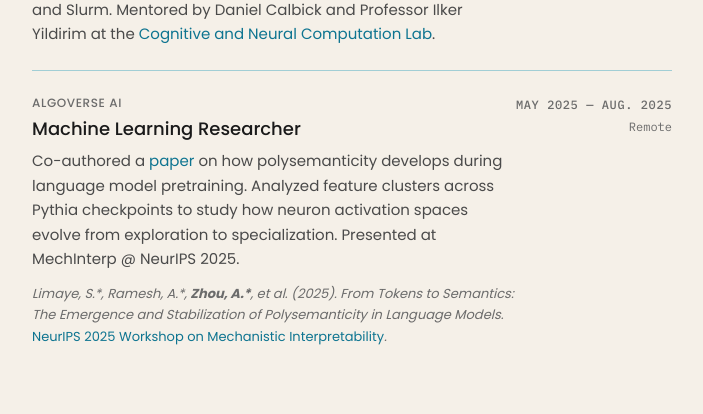
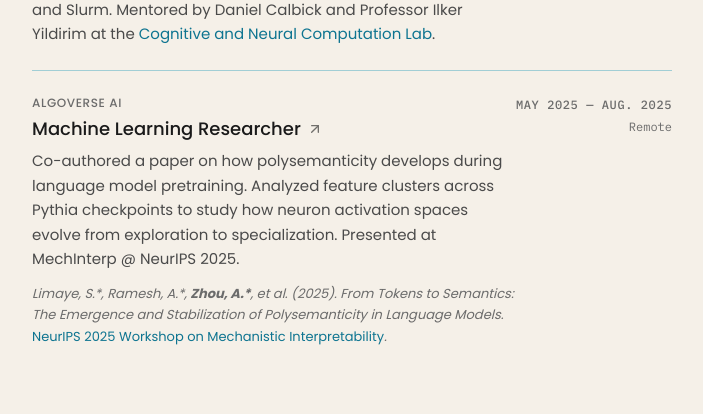
Before and after one commit to aidenzhou8/PersonalSite, a React (Vite) app: page / in a window 1280 px wide. Shown: the part 1958-2372 px from the top of the page, without its empty margins (288-991 px from the left). Built offline with nearby package versions, Linux system fonts and the light colour scheme.

Commit message:
Add SPAR paper PDF and move experience links to title arrows

```diff
--- a/src/App.jsx
+++ b/src/App.jsx
@@ -60,6 +60,7 @@ const experience = [
     role: "Research Intern",
     period: "Feb. 2026 — May 2026",
     location: "Remote",
+    href: "/efficient-safety-benchmark.pdf",
     summary:
       "Extended fluid benchmarking to safety evaluations, reducing cost whilst preserving true model rankings. Paper accepted at AI4GOOD @ ICML 2026 and under review at NeurIPS 2026. Mentored by Diogo Cruz and Vamshi Bonagiri.",
     summaryContent: (
@@ -116,20 +117,12 @@ const experience = [
     role: "Machine Learning Researcher",
     period: "May 2025 — Aug. 2025",
     location: "Remote",
+    href: "https://aniruddh-alt.github.io/from-tokens-to-semantics-website/",
     summary:
       "Co-authored a paper on how polysemanticity develops during language model pretraining. Analyzed feature clusters across Pythia checkpoints to study how neuron activation spaces evolve from exploration to specialization. Presented at MechInterp @ NeurIPS 2025.",
     summaryContent: (
       <>
-        Co-authored a{" "}
-        <a
-          href="https://aniruddh-alt.github.io/from-tokens-to-semantics-website/"
-          target="_blank"
-          rel="noopener noreferrer"
-          className="text-theme-accent-muted hover:text-theme-accent transition-colors"
-        >
-          paper
-        </a>
-        {" "}on how polysemanticity develops during language model pretraining. Analyzed feature clusters across Pythia checkpoints to study how neuron activation spaces evolve from exploration to specialization. Presented at MechInterp @ NeurIPS 2025.
+        Co-authored a paper on how polysemanticity develops during language model pretraining. Analyzed feature clusters across Pythia checkpoints to study how neuron activation spaces evolve from exploration to specialization. Presented at MechInterp @ NeurIPS 2025.
         <p className="mt-3 text-[13px] text-theme-text-dim italic">
           Limaye, S.*, Ramesh, A.*, <strong>Zhou, A.*</strong>, et al. (2025). From Tokens to Semantics: The Emergence and Stabilization of Polysemanticity in Language Models.{" "}
           <a
@@ -538,6 +531,7 @@ export default function App() {
                     rightText={item.period}
                     body={item.summary}
                     bodyContent={item.summaryContent}
+                    href={item.href}
                     location={item.location}
                   />
                 ))}
```
Also changed, not shown: 1 other file (tests, documents, lock files or other folders).
